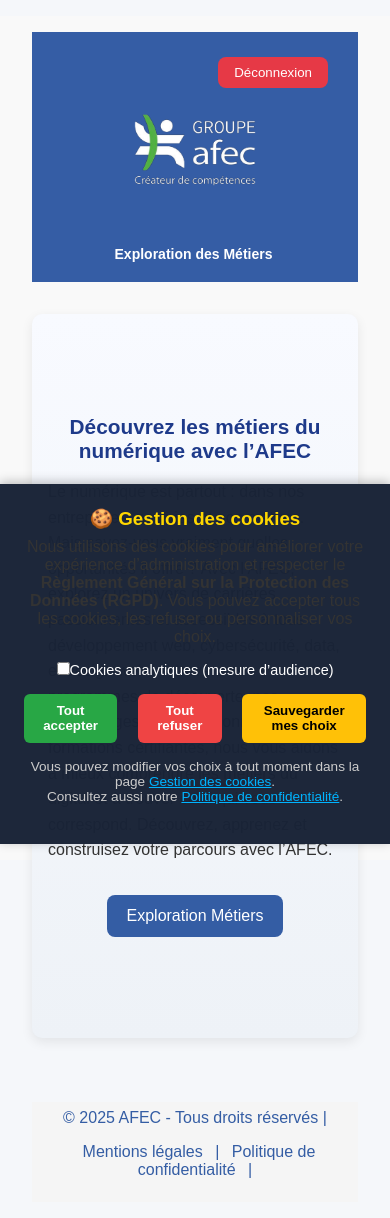
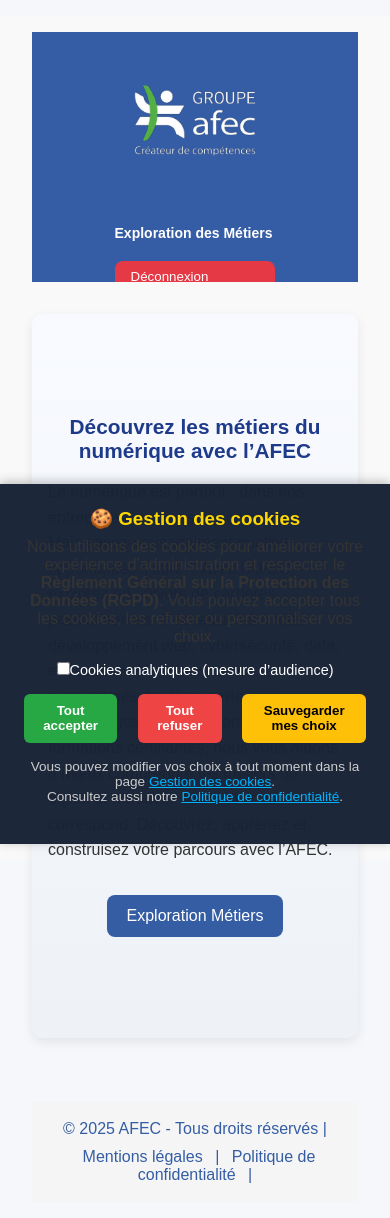
Before and after one commit to Daviid64/Projet-Stage-Afec, a React (Vite) app in the folder ReactFrontendProject/: page /Home in a window 390 px wide. Built offline with nearby package versions, Linux system fonts and the light colour scheme; no server answers; sample sign-in values are in the browser's storage.

Commit message:
mobilFirst3

```diff
--- a/ReactFrontendProject/src/App.css
+++ b/ReactFrontendProject/src/App.css
@@ -17,31 +17,32 @@
   min-height: 100vh;
 }
 
-
-.header {
+/* --- HEADER --- */
+.header, .header-blue {
   position: relative;
   width: 100%;
-  height: 250px;
-  overflow: hidden;
-  display: flex;
-  align-items: center;
-  justify-content: center;
-}
-
-.header-blue {
-  position: relative;
-  width: 100%;
-  height: 250px;
-  background-color: #355DA5;
   display: flex;
   flex-direction: column;
   align-items: center;
   justify-content: center;
+  overflow: hidden;
+}
+
+.header-blue {
+  background-color: #355DA5;
+  height: 250px;
+  padding: 10px 20px;
 }
 
 .header-logo {
   height: 85%;
   margin-bottom: 5px;
+}
+
+.header-nav {
+  display: flex;
+  gap: 20px;
+  margin-top: 10px;
 }
 
 .nav-link {
@@ -59,40 +60,19 @@
   display: flex;
   align-items: center;
   gap: 20px;
-  position: absolute;
-  top: 15px;
-  right: 30px;
 }
 
 .btn-logout {
   background-color: #e63946;
   color: white;
   border: none;
-  padding:8px 16px;
+  padding: 8px 16px;
   border-radius: 8px;
-  cursor:pointer;
-  transition: background-color 0.2;
+  cursor: pointer;
+  transition: background-color 0.2s;
 }
 
-
-.header-content {
-  position: relative;
-  z-index: 2;
-  text-align: center;
-}
-
-.header-content nav a {
-  color: white;
-  font-weight: bold;
-  text-decoration: none;
-  margin: 0 20px;
-  transition: color 0.3s;
-}
-
-.header-content nav a:hover {
-  color: #000033;
-}
-
+/* --- MAIN CONTENT --- */
 .main-content {
   flex: 1;
   display: flex;
@@ -102,8 +82,8 @@
   padding: 2rem;
   text-align: center;
   background: linear-gradient(180deg, #f8faff 0%, #eef2f7 100%);
+  min-height: 80vh;
 }
-
 
 .main-content h2 {
   font-size: 2rem;
@@ -123,9 +103,10 @@
 .button-container {
   display: flex;
   justify-content: center;
+  gap: 10px;
 }
 
-
+/* --- BUTTONS --- */
 .btn {
   padding: 15px 35px;
   font-size: 18px;
@@ -155,23 +136,13 @@
   transform: translateY(-3px);
 }
 
+/* --- EXPLORATION GRID --- */
 .exploration-container {
   display: flex;
   flex-direction: column;
   min-height: 100vh;
 }
 
-      /* ---- PAGE CATEGORIE METIERS DU NUMERIQUE ---- */
-
-/* --- Section principale --- */
-.main-content {
-  text-align: center;
-  padding: 80px 20px;
-  background: linear-gradient(180deg, #f8faff 0%, #eef2f7 100%);
-  min-height: 80vh;
-}
-
-/* Titre et sous-titre */
 .main-title {
   font-size: 2.2rem;
   color: #1e2a44;
@@ -192,6 +163,7 @@
   grid-template-columns: repeat(auto-fit, minmax(240px, 1fr));
   gap: 25px;
   max-width: 1000px;
+  width: 100%;
   margin: 0 auto;
 }
 
@@ -210,9 +182,9 @@
   transition: all 0.25s ease;
   position: relative;
   overflow: hidden;
+  text-align: center;
 }
 
-/* Animation légère au survol */
 .metier-card::before {
   content: "";
   position: absolute;
@@ -238,36 +210,48 @@
   font-size: 1.1rem;
 }
 
+/* --- FOOTER --- */
 .footer {
   margin-top: auto;
   display: flex;
+  flex-direction: column;
   justify-content: center;
   align-items: center;
   background-color: #f5f5f5;
-  height: 100px;
   width: 100%;
-}
-
-.footer-image {
-  width: 100%;
-  height: 250px;
-  object-fit: cover;
-  position: absolute;
-  top: 0;
-  left: 0;
+  padding: 15px 0;
 }
 
 .footer p {
-  position: relative;
-  z-index: 2;
   font-size: 1rem;
   color: #345da4;
+  text-align: center;
+  margin: 5px 0;
 }
 
+/* --- RESPONSIVE --- */
+@media (max-width: 1024px) {
+  .metiers-grid {
+    grid-template-columns: repeat(auto-fit, minmax(200px, 1fr));
+    gap: 20px;
+    padding: 0 15px;
+  }
+
+  .metier-card {
+    padding: 20px 10px;
+    font-size: 0.95rem;
+  }
+
+  .main-title {
+    font-size: 1.8rem;
+  }
+
+  .subtitle {
+    font-size: 1rem;
+  }
+}
 
 @media (max-width: 768px) {
-
-  /* Header */
   .header-blue {
     height: auto;
     padding: 20px 10px;
@@ -290,10 +274,8 @@
     margin-top: 10px;
   }
 
-  /* Main Text */
   .main-content {
     padding: 1rem;
-    text-align: center;
   }
 
   .main-content h2 {
@@ -305,30 +287,18 @@
     text-align: left;
   }
 
-  /* Buttons */
   .btn {
     padding: 12px 20px;
     font-size: 16px;
   }
 
-  /* Grille métiers */
   .metiers-grid {
     grid-template-columns: repeat(auto-fit, minmax(170px, 1fr));
     gap: 15px;
   }
-
-  /* Footer */
-  .footer {
-    flex-direction: column;
-    text-align: center;
-    height: auto;
-    padding: 20px 0;
-  }
 }
 
-
 @media (max-width: 480px) {
-
   .main-content h2 {
     font-size: 1.3rem;
   }
```
